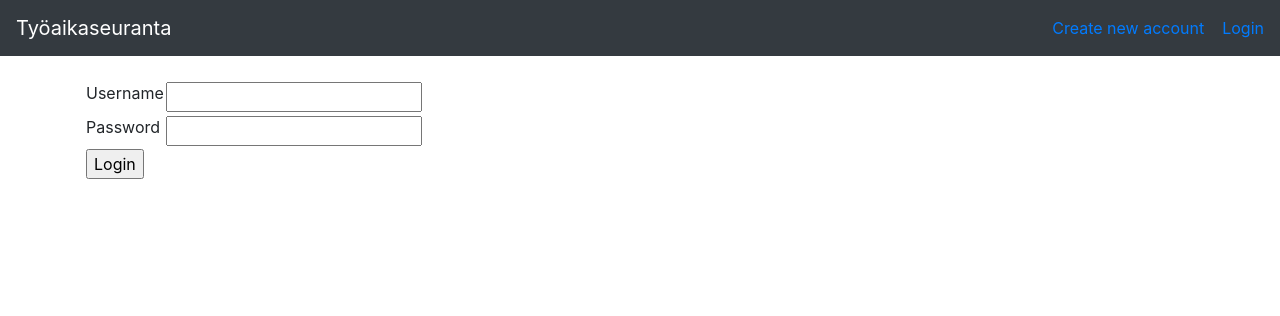
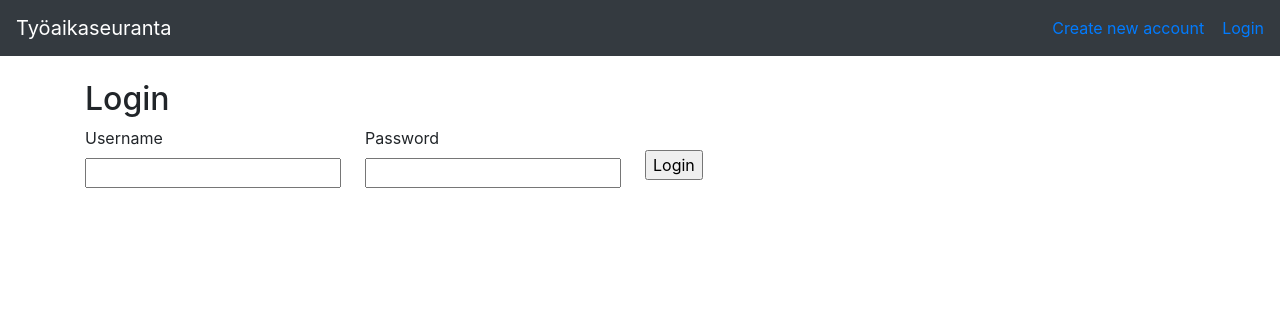
Before and after one commit to tjvalkonen/tyoaikaseuranta, a Flask app: page /auth/login in a window 1280 px wide. Shown: the top 316 px of the page. Run offline with Flask 2, Linux system fonts and the light colour scheme; some libraries are stand-ins or nearby versions.

Commit message:
sivujen otsikointia

```diff
--- a/application/templates/auth/loginform.html
+++ b/application/templates/auth/loginform.html
@@ -3,27 +3,30 @@
 {% block body %}
 {{ error }}
 <form method="POST" action="{{ url_for('auth_login') }}">
-  <table>
-    <tr>
-      <td>
-	{{ form.username.label }}
-      </td>
-      <td>
+  <div class="form-row">
+    <div class="col-md-8">
+       <h2>Login</h2>
+    </div>
+  </div>
+
+  <div class="form-row">
+    <div class="col-md-3">
+	{{ form.username.label }}</br>
+
+
 	{{ form.username }}
-      </td>
-    </tr>
-    <tr>
-      <td>
-	{{ form.password.label }}
-      </td>
-      <td>
+    </div>
+    <div class="col-md-3">
+
+	{{ form.password.label }}</br>
+
 	{{ form.password }}
-      </td>
-    </tr>
-    <tr>
-      <td colspan="2">
+    </div>
+    <div class="col-md-2"></br>
+
 	<input type="submit" value="Login"/>
-      </td>
-    </tr>
+    </div>
+  </div>
+
 </form>
 {% endblock %}
--- a/application/templates/layout.html
+++ b/application/templates/layout.html
@@ -19,7 +19,7 @@
           <ul class="navbar-nav mr-auto">
             {% if current_user.is_authenticated %}
             <li class="nav-item">
-              <a class="nav-link" href="{{ url_for('projects_index') }} ">List projects</a>
+              <a class="nav-link" href="{{ url_for('projects_index') }} ">Projects list</a>
             </li>
             <li class="nav-item">
               <a class="nav-link" href="{{ url_for('projects_form') }} ">Add a project</a>
--- a/application/templates/projects/new.html
+++ b/application/templates/projects/new.html
@@ -1,6 +1,12 @@
 {% extends "layout.html" %}
 
 {% block body %}
+  <div class="form-row">
+    <div class="col-md-8">
+       <h2>Add a project</h2>
+    </div>
+  </div>
+
 <form method="POST" action="{{ url_for('projects_create') }}">
     <table>
       <tr>
```
Also changed, not shown: application/templates/auth/newAccount.html (+7 -2 lines), application/templates/projects/list.html (+7 -0 lines), application/templates/tasks/list.html (+7 -0 lines).
